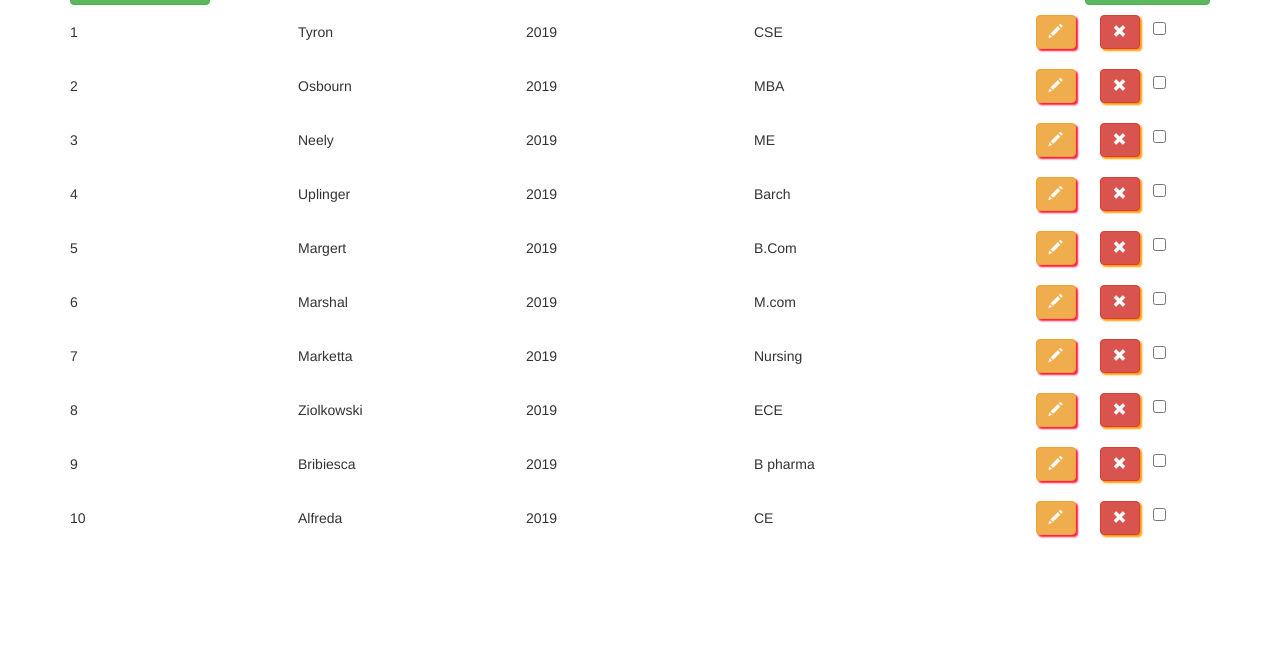
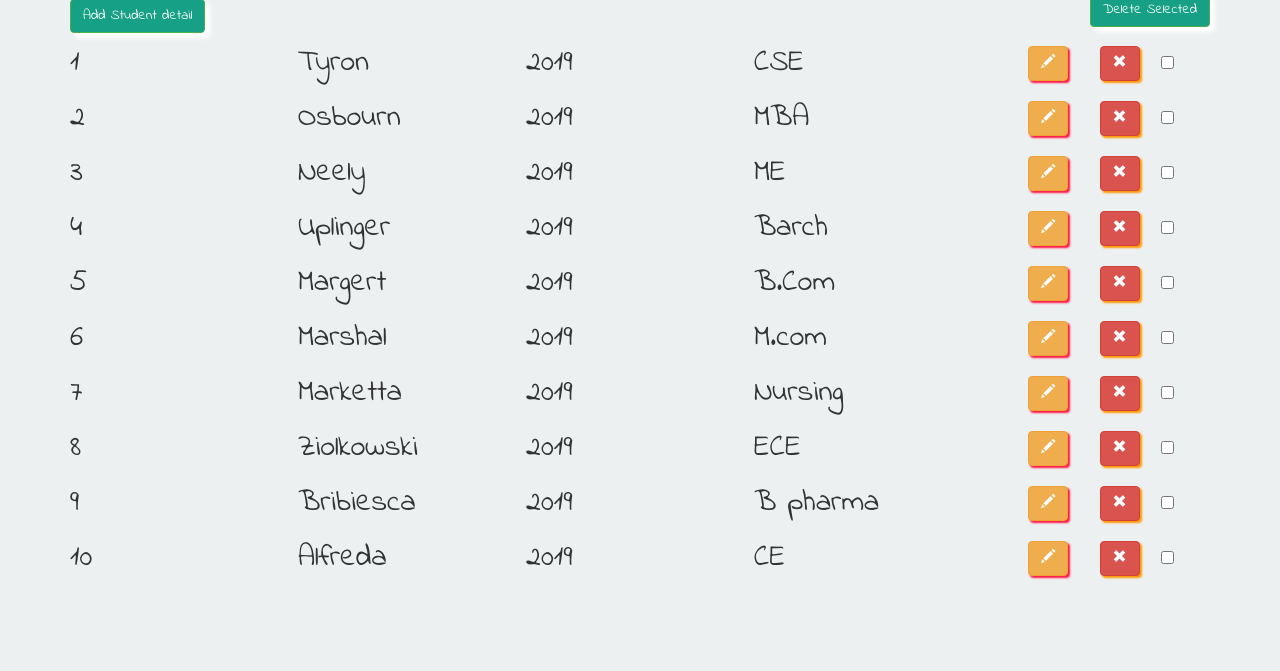
Before and after one commit to vmvilas9/Student-Management, a plain HTML site: page index.html in a window 1280 px wide. Shown: the part 129-800 px from the top of the page. Drawn offline with nearby package versions, Linux system fonts and the light colour scheme.

Commit message:
Update styles.css

```diff
--- a/styles.css
+++ b/styles.css
@@ -6,7 +6,19 @@
   margin: 10px;
   box-shadow:#FF9800 2px 2px 2px;
 }
-
+.addStudent {
+  background-color: #16a085;
+  box-shadow: 5px 5px 5px;
+}
+.delStudent {
+  background-color: #16a085;
+  box-shadow:5px 5px 5px;
+}
+body {
+  font-family: 'Indie Flower', cursive;
+  background-color: #ecf0f1;
+  font-size: 30px;
+}
 td{
   width: 20%;
 }
```
